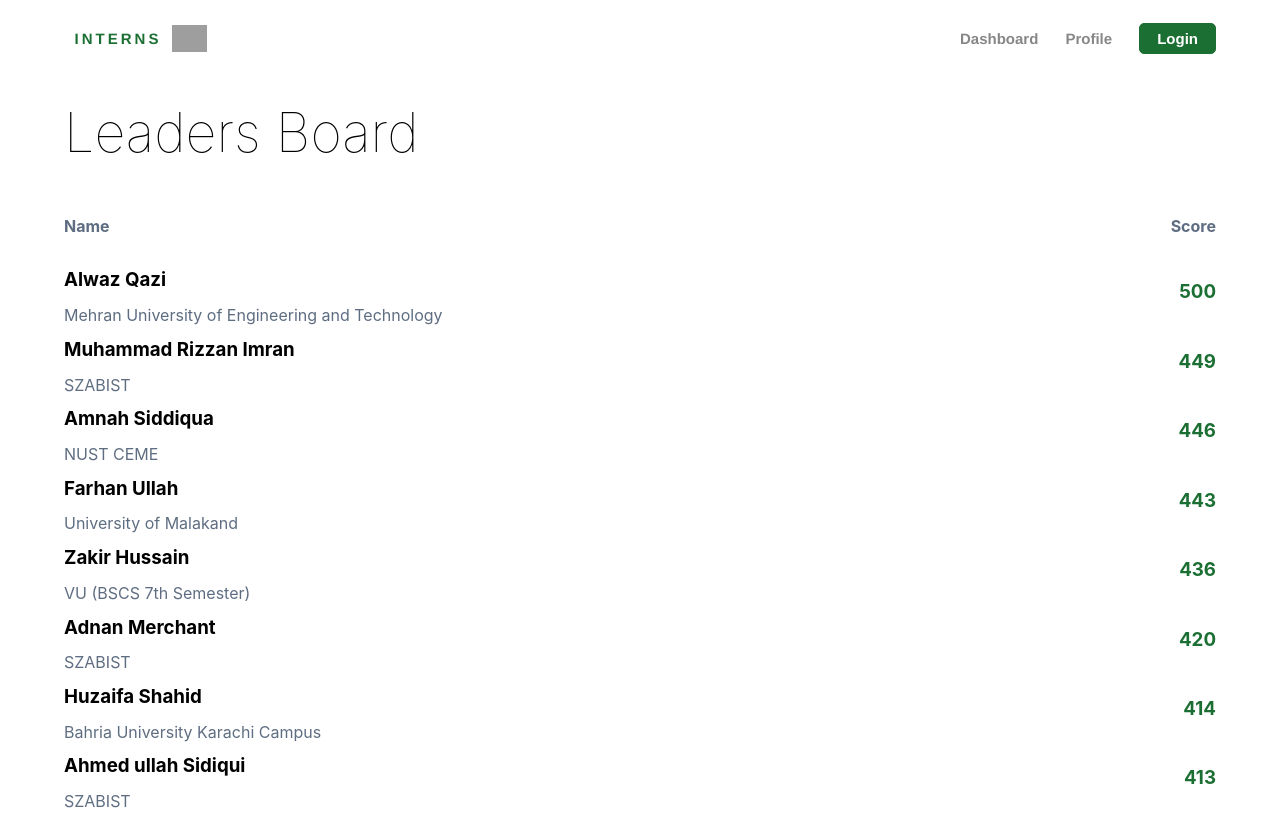
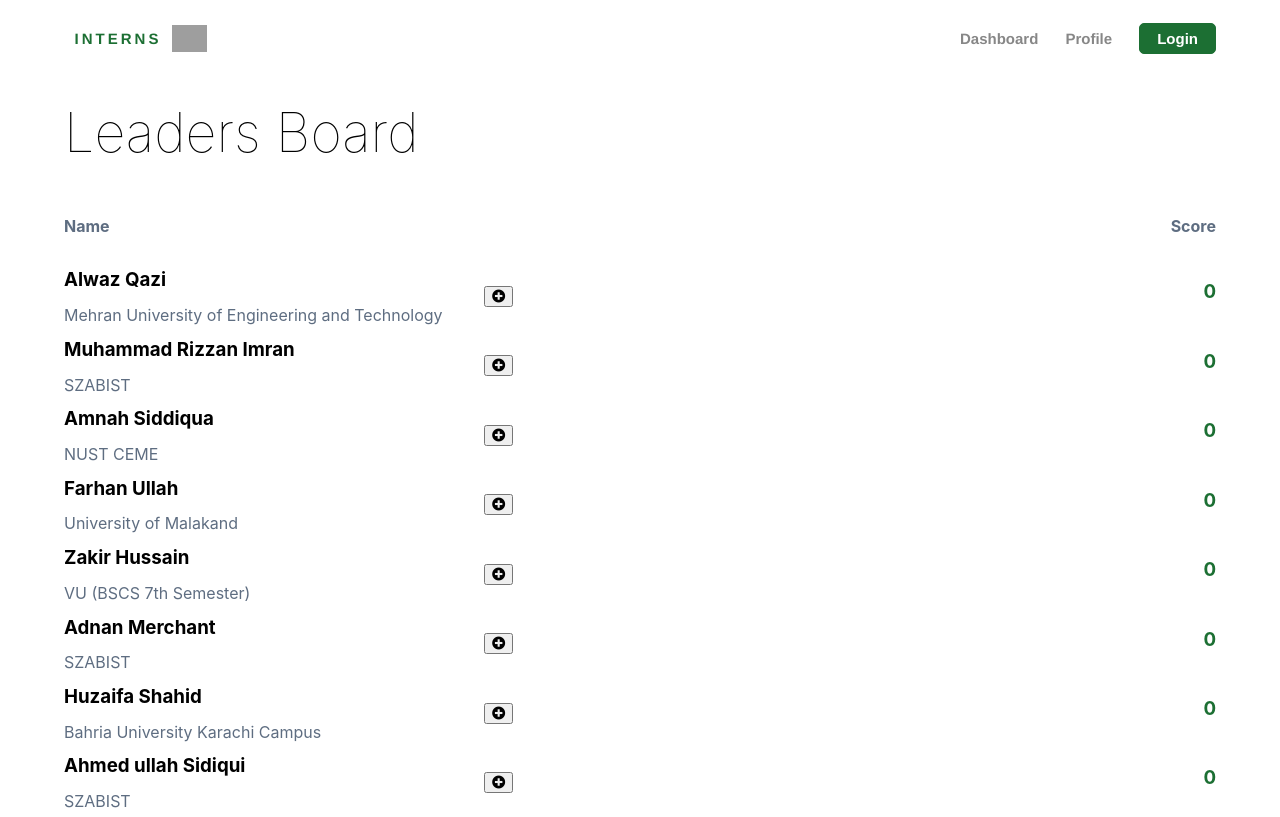
Before and after one commit to Alwaz/Leadersboard-react, a React (Create React App) app: page / in a window 1280 px wide. Built offline with nearby package versions, Linux system fonts and the light colour scheme; grey boxes are pictures that could not be loaded.

Commit message:
increasing score count using useState

```diff
--- a/public/index.html
+++ b/public/index.html
@@ -13,6 +13,9 @@
 
     <link rel="manifest" href="%PUBLIC_URL%/manifest.json" />
 
+    <link rel="stylesheet" href="https://use.fontawesome.com/releases/v5.15.1/css/all.css" integrity="sha384-vp86vTRFVJgpjF9jiIGPEEqYqlDwgyBgEF109VFjmqGmIY/Y4HV4d3Gp2irVfcrp" crossorigin="anonymous">
+
+
     <title>React App</title>
   </head>
   <body>
--- a/src/Components/LeaderBoard/LeadersBoard.js
+++ b/src/Components/LeaderBoard/LeadersBoard.js
@@ -1,7 +1,6 @@
 import React from "react";
 import "../LeaderBoard/LeadersBoard.css";
 import Names from "../Students/Names";
-import Scores from "../Students/Scores";
 
 const LeadersBoard = () => {
   return (
@@ -19,27 +18,27 @@ const LeadersBoard = () => {
         <Names
           name="Alwaz Qazi"
           university="Mehran University of Engineering and Technology"
-          score="500"
+          score={500}
         />
-        <Names name="Muhammad Rizzan Imran" university="SZABIST" score="449" />
-        <Names name="Amnah Siddiqua" university="NUST CEME" score="446" />
+        <Names name="Muhammad Rizzan Imran" university="SZABIST" score={449} />
+        <Names name="Amnah Siddiqua" university="NUST CEME" score={446} />
         <Names
           name="Farhan Ullah"
           university="University of Malakand"
-          score="443"
+          score={443}
         />
         <Names
           name="Zakir Hussain"
           university="VU (BSCS 7th Semester)"
-          score="436"
+          score={436}
         />
-        <Names name="Adnan Merchant" university="SZABIST" score="420" />
+        <Names name="Adnan Merchant" university="SZABIST" score={420} />
         <Names
           name="Huzaifa Shahid"
           university="Bahria University Karachi Campus"
-          score="414"
+          score={414}
         />
-        <Names name="Ahmed ullah Sidiqui" university="SZABIST" score="413" />
+        <Names name="Ahmed ullah Sidiqui" university="SZABIST" score={413} />
       </div>
     </div>
   );
--- a/src/Components/Students/Names.css
+++ b/src/Components/Students/Names.css
@@ -2,12 +2,20 @@
   display: flex;
   justify-content: space-between;
 }
+
 .students {
   display: flex;
+  justify-content: space-between;
+  align-items: center;
+  line-height: 0px;
+  width: 39%;
+}
+
+.student__details {
+  display: flex;
   flex-direction: column;
-  justify-content: center;
+  justify-content: flex-start;
   align-items: flex-start;
-  line-height: 0px;
 }
 
 .students p {
--- a/src/Components/Students/Names.js
+++ b/src/Components/Students/Names.js
@@ -1,14 +1,23 @@
-import React from "react";
+import React, { useState } from "react";
 import "../Students/Names.css";
-import Scores from "./Scores";
 
-const Names = ({ name, university, score }) => {
+const Names = ({ name, university }) => {
+  const [score, setScore] = useState(0);
+
   return (
     <>
       <div className="names__main">
         <div className="students">
-          <h3>{name}</h3>
-          <p>{university}</p>
+          <div className="student__details">
+            <h3>{name}</h3>
+            <p>{university}</p>
+          </div>
+
+          <div className="add__score">
+            <button onClick={() => setScore(score + 1)}>
+              <i class="fas fa-plus-circle"></i>
+            </button>
+          </div>
         </div>
 
         <div className="score">
```
